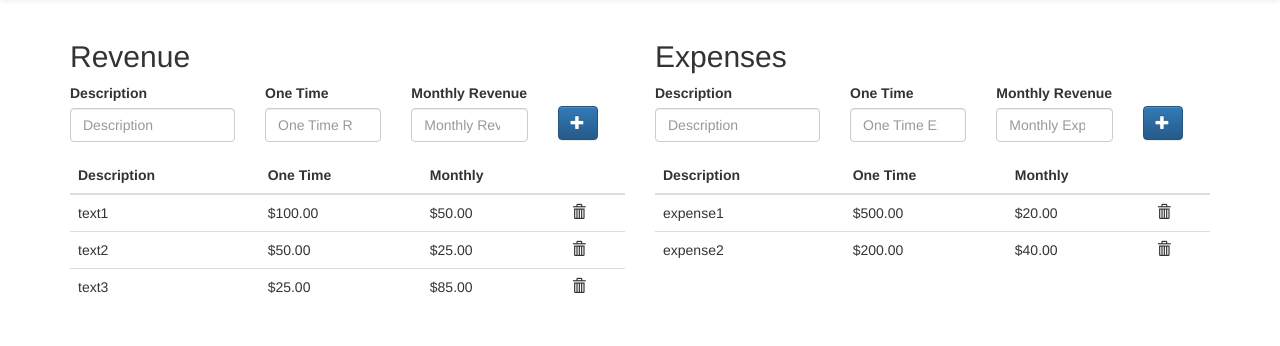
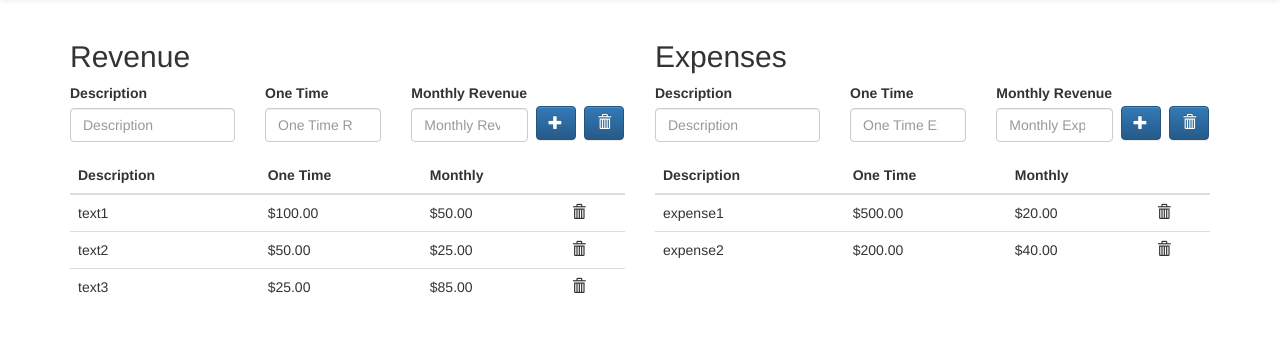
Before and after one commit to caspeter/ROI-Calculator, a PHP site: page / in a window 1280 px wide. Shown: the part 65-411 px from the top of the page. Run offline with PHP 8.4, Linux system fonts and the light colour scheme; some libraries are stand-ins or nearby versions.

Commit message:
Add reset button

```diff
--- a/css/app.css
+++ b/css/app.css
@@ -9,15 +9,12 @@ main.container {
 .add-button {
   position: absolute;
   bottom: -4em;
+  left: -.5em;
 }
 
 .calc-display {
   text-align: center;
   top: 3em;
-}
-
-.test-animate.ng-animate{
-  transition:0.5s linear all;
 }
 
 @media screen and (max-width:767px) {
@@ -36,3 +33,7 @@ main.container {
   margin-top: 1em;
   z-index: 100;
 }
+
+.trash-input{
+
+}
--- a/revenue/revenue.controller.js
+++ b/revenue/revenue.controller.js
@@ -13,6 +13,7 @@
     vm.$onInit = onInit;
     vm.submitNewItem = submitNewItem;
     vm.removeLine = removeLine;
+    vm.resetInput = resetInput;
 
     function onInit() {
       console.log('Loaded');
@@ -270,5 +271,23 @@
       }
     }
 
+    function resetInput(whichForm) {
+      if (whichForm == 'expense') {
+        vm.newExpense = {};
+        vm.expenseErrors = {
+          description: false,
+          atLeastOne: false,
+          correctInput: false
+        };
+      } else {
+        vm.newRev = {};
+        vm.revenueErrors = {
+          description: false,
+          atLeastOne: false,
+          correctInput: false
+        };
+      }
+    }
+
   }
 })();
--- a/revenue/revenue.template.html
+++ b/revenue/revenue.template.html
@@ -7,7 +7,7 @@
         <form novalidate name="$ctrl.newRevenueForm" ng-submit="$ctrl.submitNewItem($ctrl.allRev, $ctrl.newRev)">
           <div class="form-group col-xs-12 col-sm-4 col-md-4 col-lg-4">
             <label for="descriptionRevenueInput">Description </label>
-        <input class="form-control" name="descriptionRevenueInput"  id="descriptionRevenueInput" placeholder="Description" ng-model="$ctrl.newRev.description">
+            <input class="form-control" name="descriptionRevenueInput" id="descriptionRevenueInput" placeholder="Description" ng-model="$ctrl.newRev.description">
             <p ng-if="$ctrl.revenueErrors.description" class="alert alert-danger">Please enter description</p>
           </div>
           <div class="form-group col-xs-5 col-sm-3 col-md-3 col-lg-3">
@@ -26,6 +26,11 @@
         </button>
           </div>
         </form>
+          <div class="form-group col-xs-1 col-sm-1 col-md-1 col-lg-1" ng-click="$ctrl.resetInput('revenue')">
+            <button class="btn btn-primary add-button">
+          <span class="glyphicon glyphicon-trash" aria-hidden="true"></span>
+        </button>
+          </div>
       </div>
 
       <table class="table table-hover">
@@ -57,7 +62,7 @@
         <form novalidate name="$ctrl.newExpenseForm" ng-submit="$ctrl.submitNewItem($ctrl.allExpense, $ctrl.newExpense)">
           <div class="form-group col-xs-12 col-sm-4 col-md-4 col-lg-4">
             <label for="descriptionExpenseInput">Description </label>
-        <input class="form-control" id="descriptionExpenseInput" placeholder="Description" ng-model="$ctrl.newExpense.description"  ng-minlength="3">
+            <input class="form-control" id="descriptionExpenseInput" placeholder="Description" ng-model="$ctrl.newExpense.description" ng-minlength="3">
             <p ng-if="$ctrl.expenseErrors.description" class="alert alert-danger">Please enter description</p>
           </div>
           <div class="form-group col-xs-5 col-sm-3 col-md-3 col-lg-3">
@@ -76,6 +81,11 @@
             </button>
           </div>
         </form>
+          <div class="form-group col-xs-1 col-sm-1 col-md-1 col-lg-1" ng-click="$ctrl.resetInput('expense')">
+            <button class="btn btn-primary add-button">
+              <span class="glyphicon glyphicon-trash" aria-hidden="true"></span>
+            </button>
+          </div>
       </div>
 
       <table class="table table-hover">
```
Lines whose indentation alone changed are shown as unchanged.
